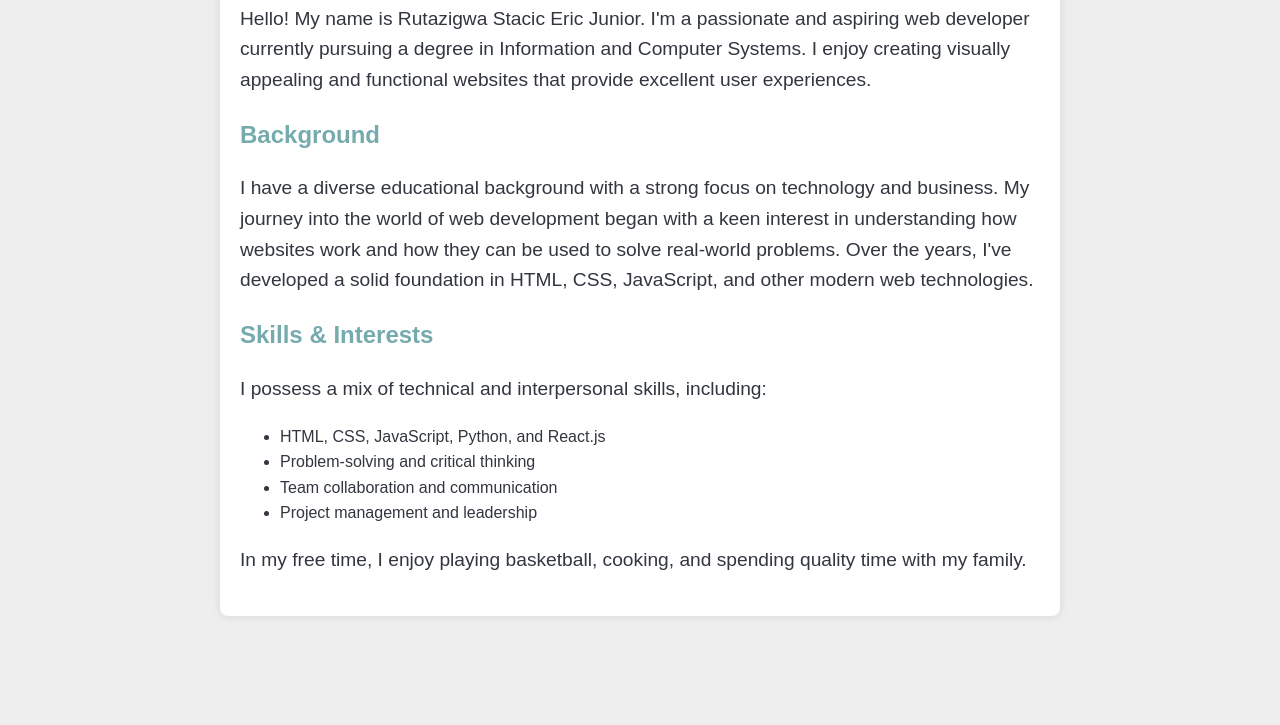
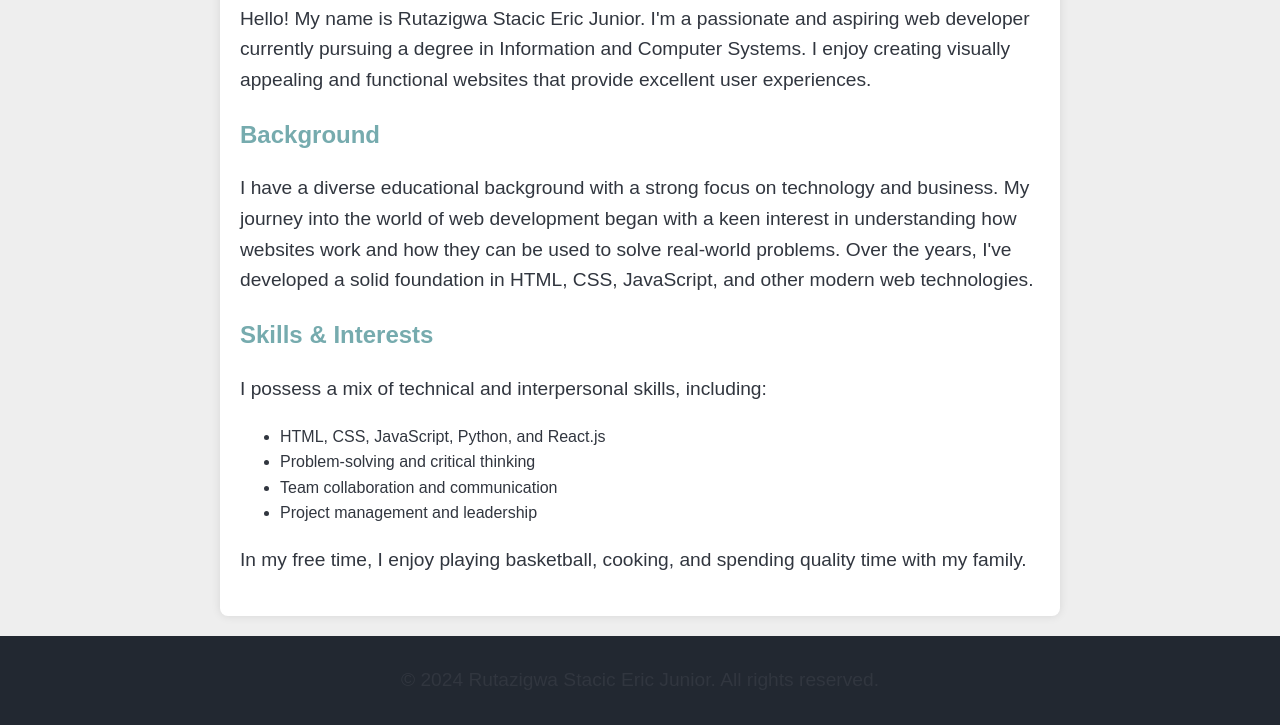
Before and after one commit to Rutazigwa/rutazigwa, a plain HTML site: page about.html in a window 1280 px wide. Shown: the part 388-1113 px from the top of the page. Before the commit the page ends 1024 px from the top, so only its background shows below. Drawn offline with Linux system fonts and the light colour scheme.

Commit message:
Add files via upload

```diff
--- a/about.html
+++ b/about.html
@@ -90,5 +90,10 @@
         </section>
     </main>
 
+
+<footer style="text-align: center; padding: 10px; background-color: #222831; color: #EEEEEE; margin-top: 20px;">
+    <p>© 2024 Rutazigwa Stacic Eric Junior. All rights reserved.</p>
+</footer>
 </body>
+
 </html>
```
Also changed, not shown: birthdayinvite.html (+5 -0 lines), contact.html (+5 -0 lines), index.html (+5 -0 lines), moviesranking.html (+5 -0 lines).
